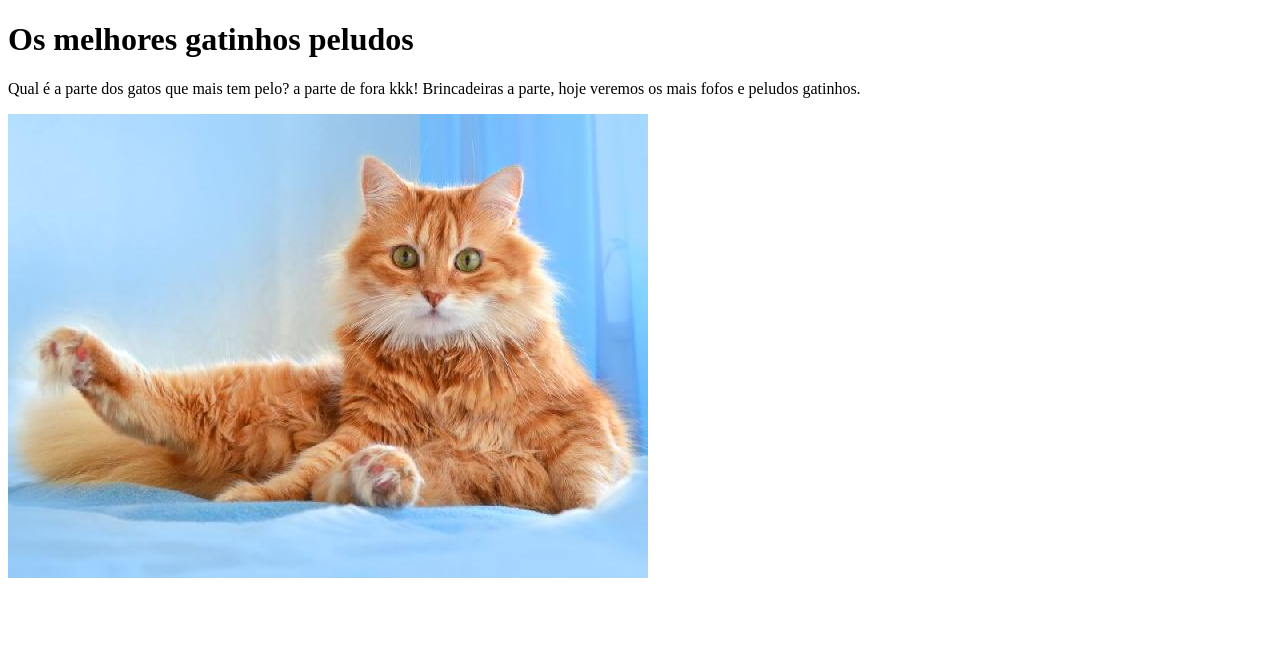
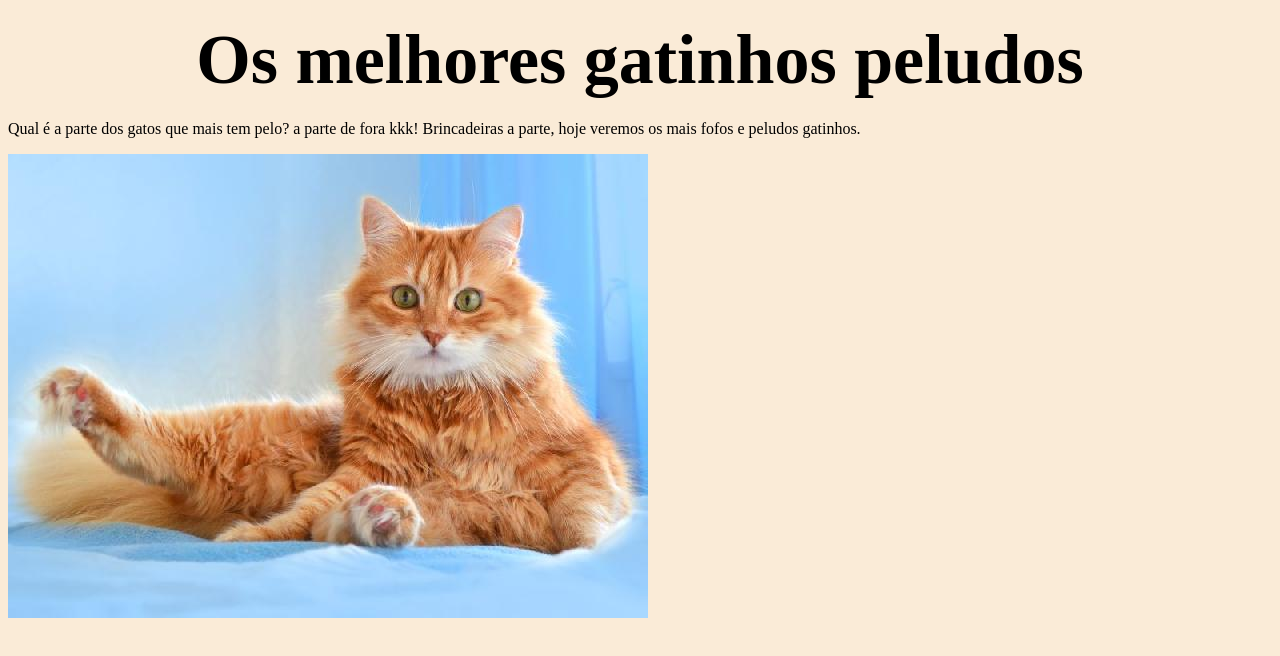
Before and after one commit to danielly1806/atividade1, a plain HTML site: page index.html in a window 1280 px wide. Drawn offline with Linux system fonts and the light colour scheme.

Commit message:
atividade2

```diff
--- a/index.html
+++ b/index.html
@@ -5,6 +5,7 @@
     <meta http-equiv="X-UA-Compatible" content="IE=edge">
     <meta name="viewport" content="width=device-width, initial-scale=1.0">
     <title>gatos peludos</title>
+    <link rel="stylesheet" href="style.css">
 </head>
 <body>
   <h1>Os melhores gatinhos peludos</h1>
--- /dev/null
+++ b/style.css
@@ -0,0 +1,8 @@
+body{
+    background-color: antiquewhite;
+}
+h1{
+    font-size: 70px;
+    text-align: center;
+    margin: 20px;
+}
```
